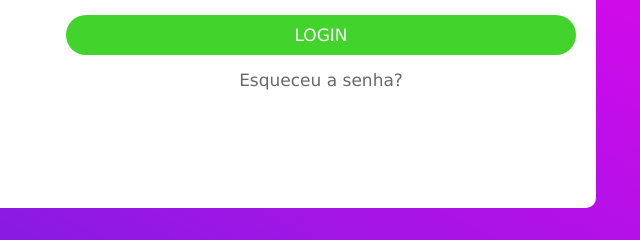
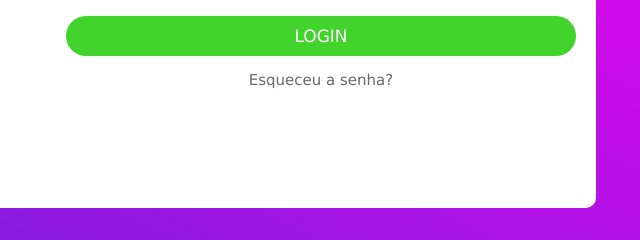
Before and after one commit to lucasrenandev/tela-de-login-3, a plain HTML site: page index.html in a window 1280 px wide. Shown: the part 392-632 px from the top of the page, 594-1234 px from the left. Drawn offline with Linux system fonts and the light colour scheme.

Commit message:
Update style.css

```diff
--- a/style/style.css
+++ b/style/style.css
@@ -78,7 +78,6 @@ body {
 .container-login .form form p a {
     text-decoration: none;
     color: #696969;
-    font-size: 17px;
 }
 
 .container-login .form form p a:hover {
```
